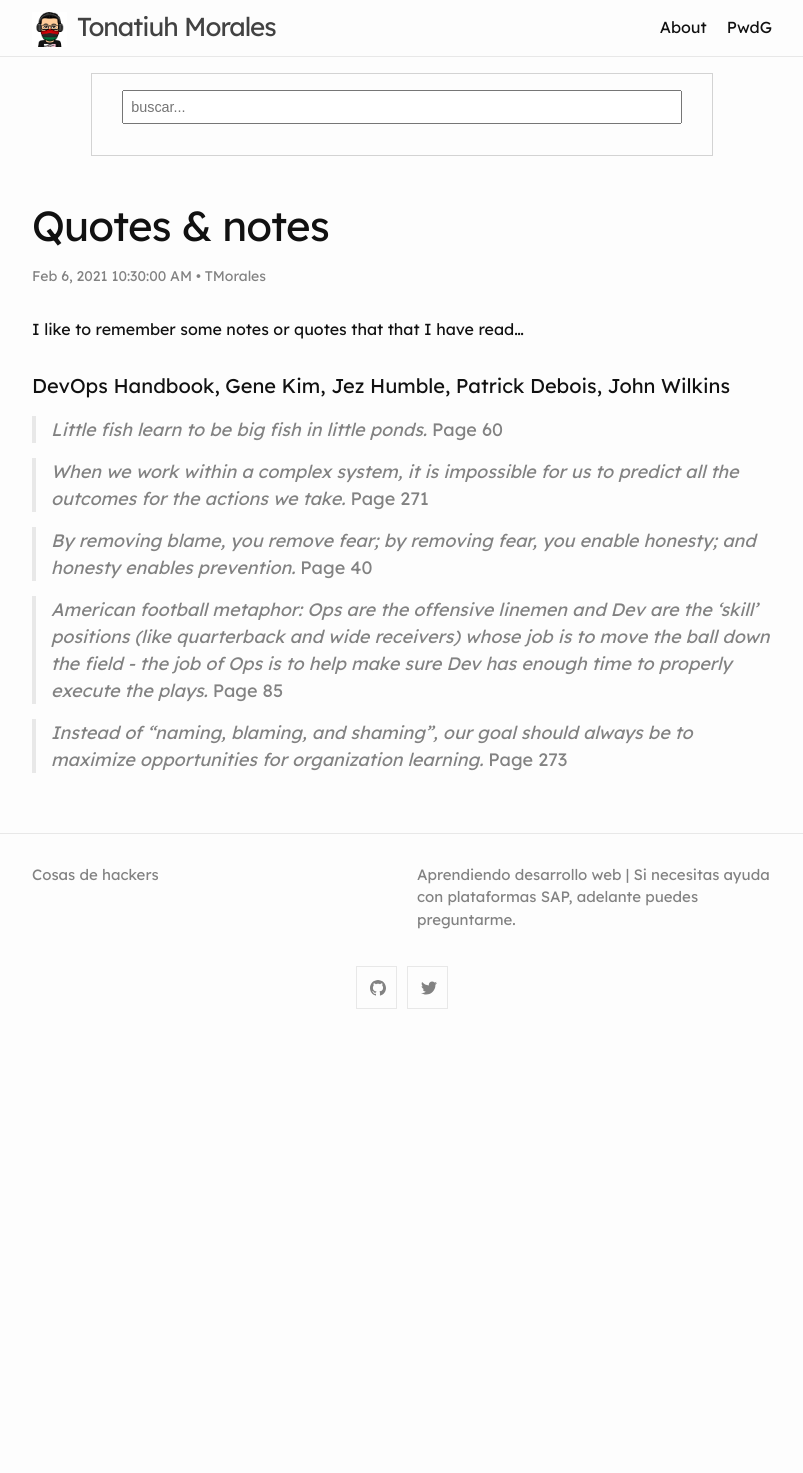
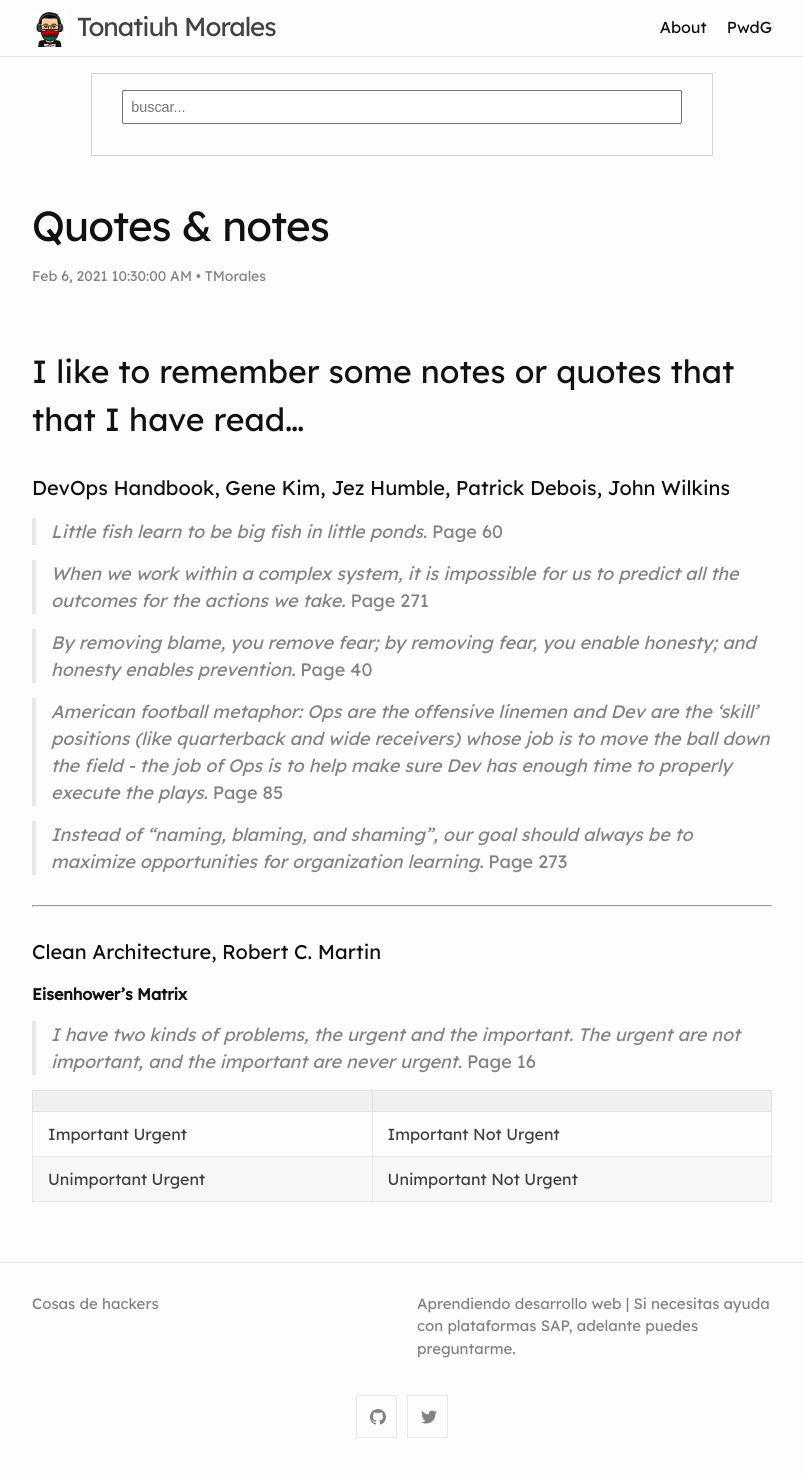
Before and after one commit to blackc0mb/blackc0mb.github.io, a Jekyll site: the page built from _posts/2021-02-06-quotes.md, in a window 1280 px wide. Shown: the whole page, without its empty margins (238-1041 px from the left). Built offline with Jekyll 4.4.1, drawn with Linux system fonts in a browser that asks for light colours; comment, search, counter and statistics services are not loaded; before the commit the page ends 1044 px from its top, so only the background shows below that.

Commit message:
Update 2021-02-06-quotes.md
"Quotes & notes" post modified

```diff
--- a/_posts/2021-02-06-quotes.md
+++ b/_posts/2021-02-06-quotes.md
@@ -18,3 +18,13 @@
 > American football metaphor: Ops are the offensive linemen and Dev are the 'skill' positions (like quarterback and wide receivers) whose job is to move the ball down the field - the job of Ops is to help make sure Dev has enough time to properly execute the plays. _Page 85_
 
 > Instead of "naming, blaming, and shaming", our goal should always be to maximize opportunities for organization learning. _Page 273_
+
+---
+#### Clean Architecture, Robert C. Martin
+**Eisenhower's Matrix**
+> I have two kinds of problems, the urgent and the important. The urgent are not important, and the important are never urgent. _Page 16_
+
+| <!-- -->    | <!-- -->    |
+|-------------|-------------|
+| Important Urgent | Important Not Urgent |
+| Unimportant Urgent | Unimportant Not Urgent |
```
Also changed, not shown: other parts of _posts/2021-02-06-quotes.md (+2 -2 lines).
